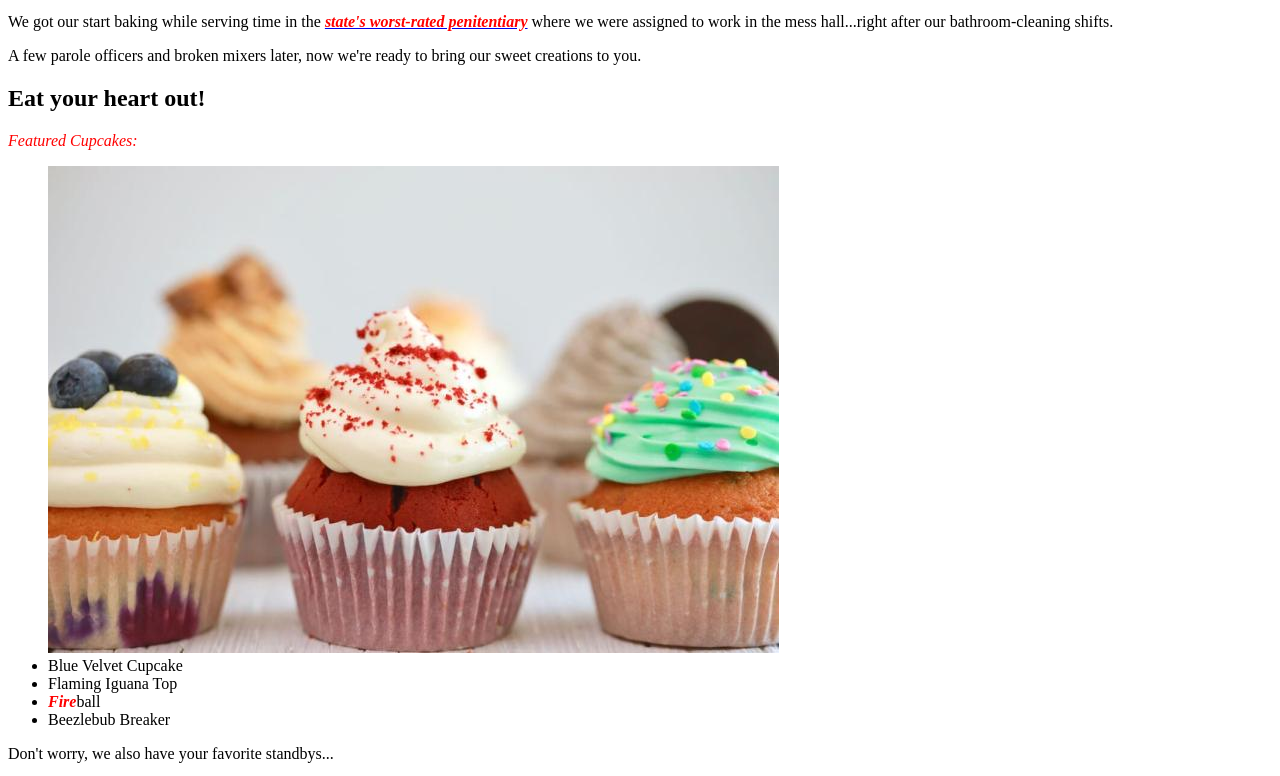
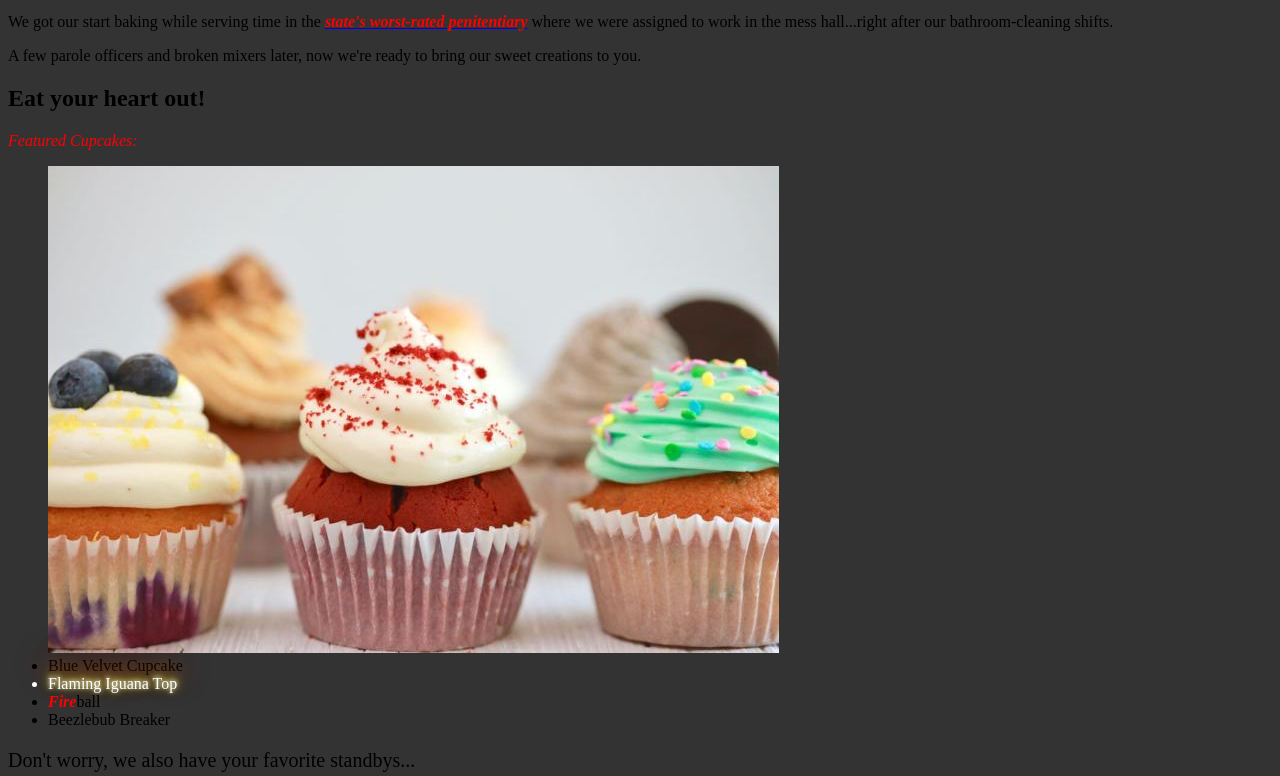
Before and after one commit to Achiotti/Survey, a plain HTML site: page cupcake.html in a window 1280 px wide. Shown: the part 101-877 px from the top of the page. Drawn offline with Linux system fonts and the light colour scheme.

Commit message:
update css to include new classes.

```diff
--- a/css/styles.css
+++ b/css/styles.css
@@ -2,3 +2,14 @@
   color: red;
   font-style: italic;
 }
+.best {
+color: #fff;
+background-color: #333;
+text-shadow: #fff 0 -1px 4px, #ff0 0 -2px 10px, #ff8000 0 -10px 20px, red 0 -18px 40px;
+}
+body {
+  background-color: #333;
+}
+.larger {
+  font-size: 125%;
+}
```
